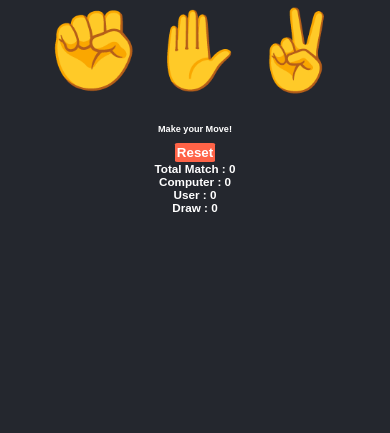
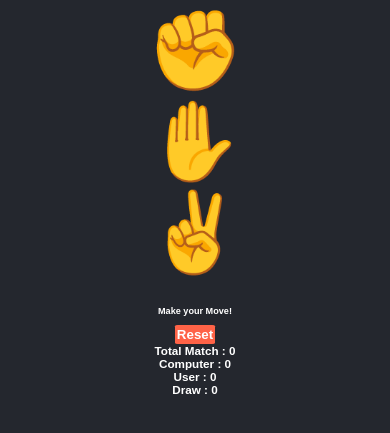
Before and after one commit to mrkishorekumar/stone-paper-scisoors, a plain HTML site: page index.html in a window 390 px wide. Shown: the part 37-470 px from the top of the page. Drawn offline with Linux system fonts and the light colour scheme.

Commit message:
css flex addon

```diff
--- a/style.css
+++ b/style.css
@@ -14,9 +14,17 @@ header > h2{
 }
 
 .button{
-    text-align: center;
     padding: 2vw;
+    display: flex;
+    justify-content: center;
+    flex-direction: row;
 }
+
+@media (max-width: 800px) {
+    .button {
+      flex-direction: column;
+    }
+  }
 
 input[type=button]{
     background-color: transparent;
```
